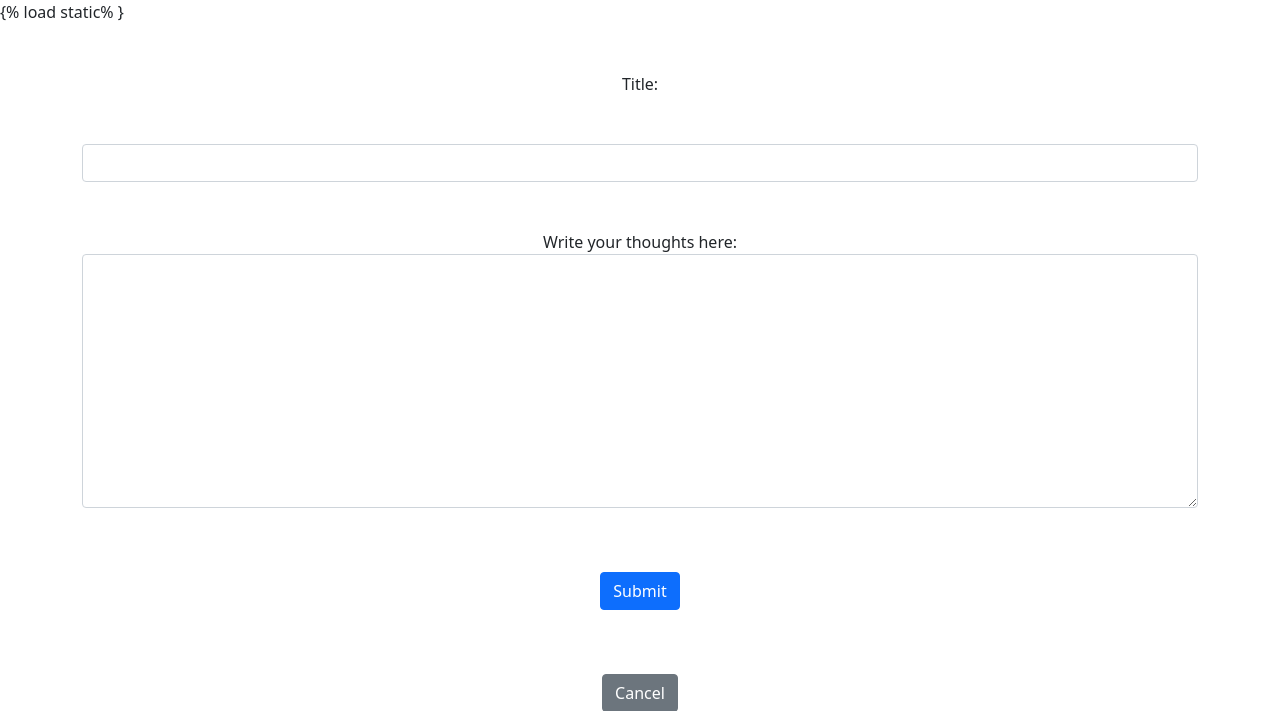
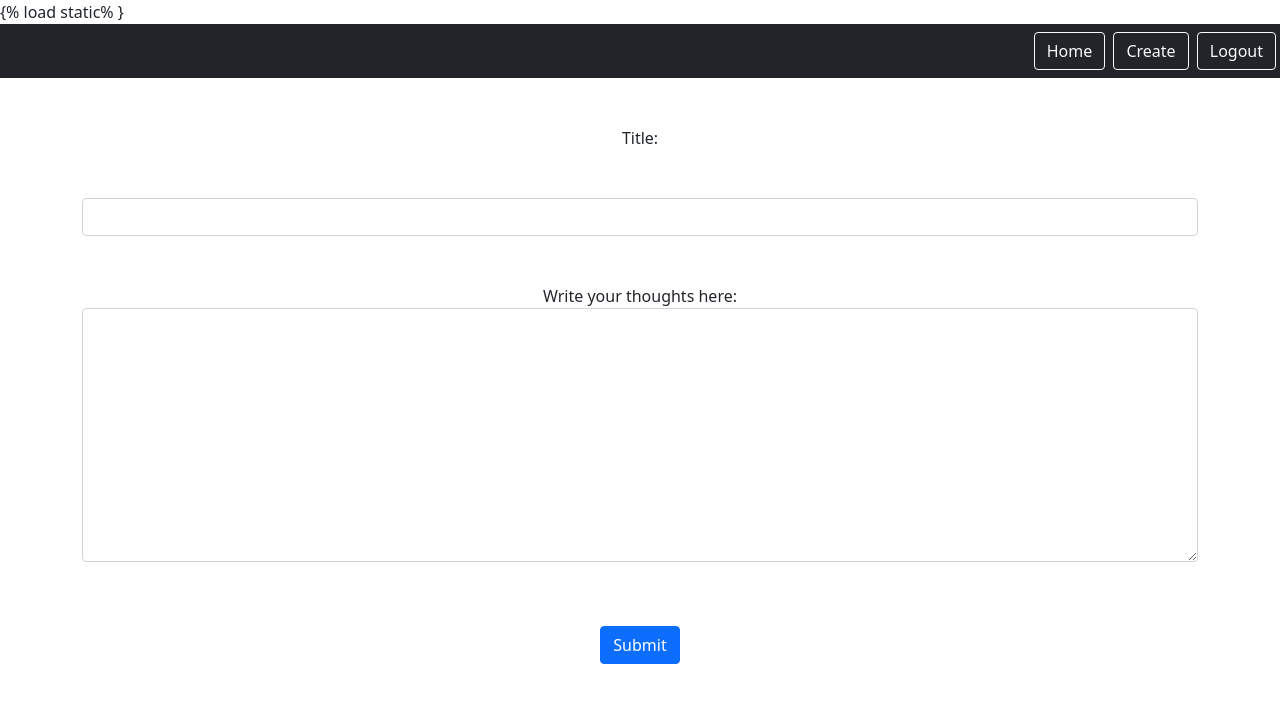
Before and after one commit to thejaredchapman/djangodread, a Django app: page /smart/notes/new in a window 1280 px wide. Shown: the top 711 px of the page. Run offline with Django 4.2, Linux system fonts and the light colour scheme; the visitor is signed in with stand-in values (Sample User, id 1).

Commit message:
add navigation bar

```diff
--- a/static/templates/base.html
+++ b/static/templates/base.html
@@ -1,11 +1,24 @@
 {% load static% }
 <html>
     <head>
-
+        <title>SmartNotes!</title>
         <link href="https://cdn.jsdelivr.net/npm/bootstrap@5.0.2/dist/css/bootstrap.min.css" rel="stylesheet" integrity="sha384-EVSTQN3/azprG1Anm3QDgpJLIm9Nao0Yz1ztcQTwFspd3yD65VohhpuuCOmLASjC" crossorigin="anonymous">
     </head>
 
     <body>
+        <nav class="navbar navbar-dark bg-dark">
+            <div class="ms-auto">
+                {% if user.is_authenticated %}
+                <a href="{% url 'notes.list' %}" class="btn btn-outline-light me-1">Home</a>
+                <a href="{% url 'notes.newt' %}" class="btn btn-outline-light me-1">Create</a>
+                <a href="{% url 'logout' %}" class="btn btn-outline-light me-1">Logout</a>
+                {% else %}
+                <a href="{% url 'login' %}" class="btn btn-outline-light me-1">Login</a>
+                <a href="{% url 'signup' %}" class="btn btn-outline-light me-1">Signup</a>
+                {% endif %}
+            </div>
+
+        </nav>
         <div class="my-5 text-center container">
         {% block content %}
         {% endblock %}
```
